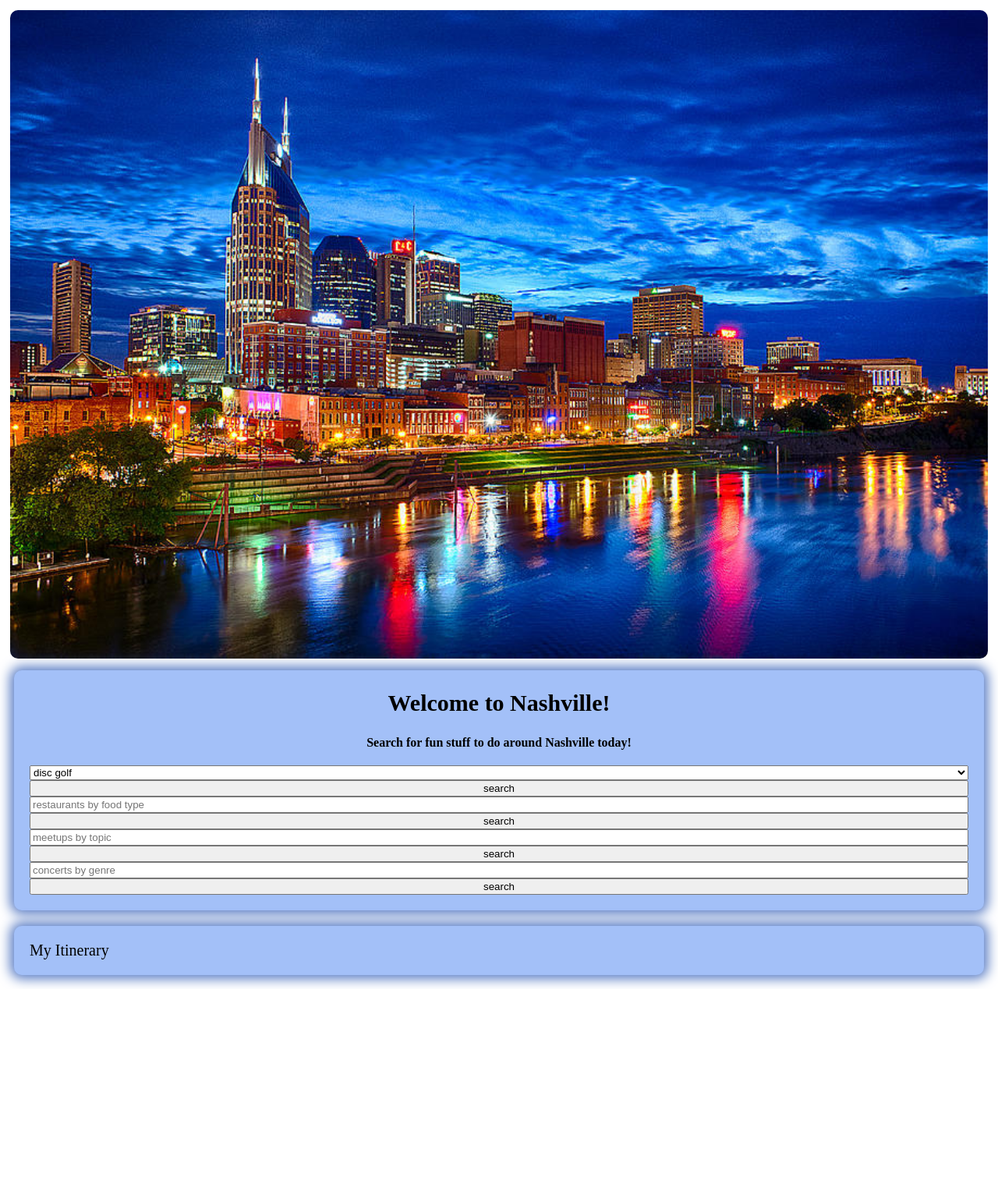
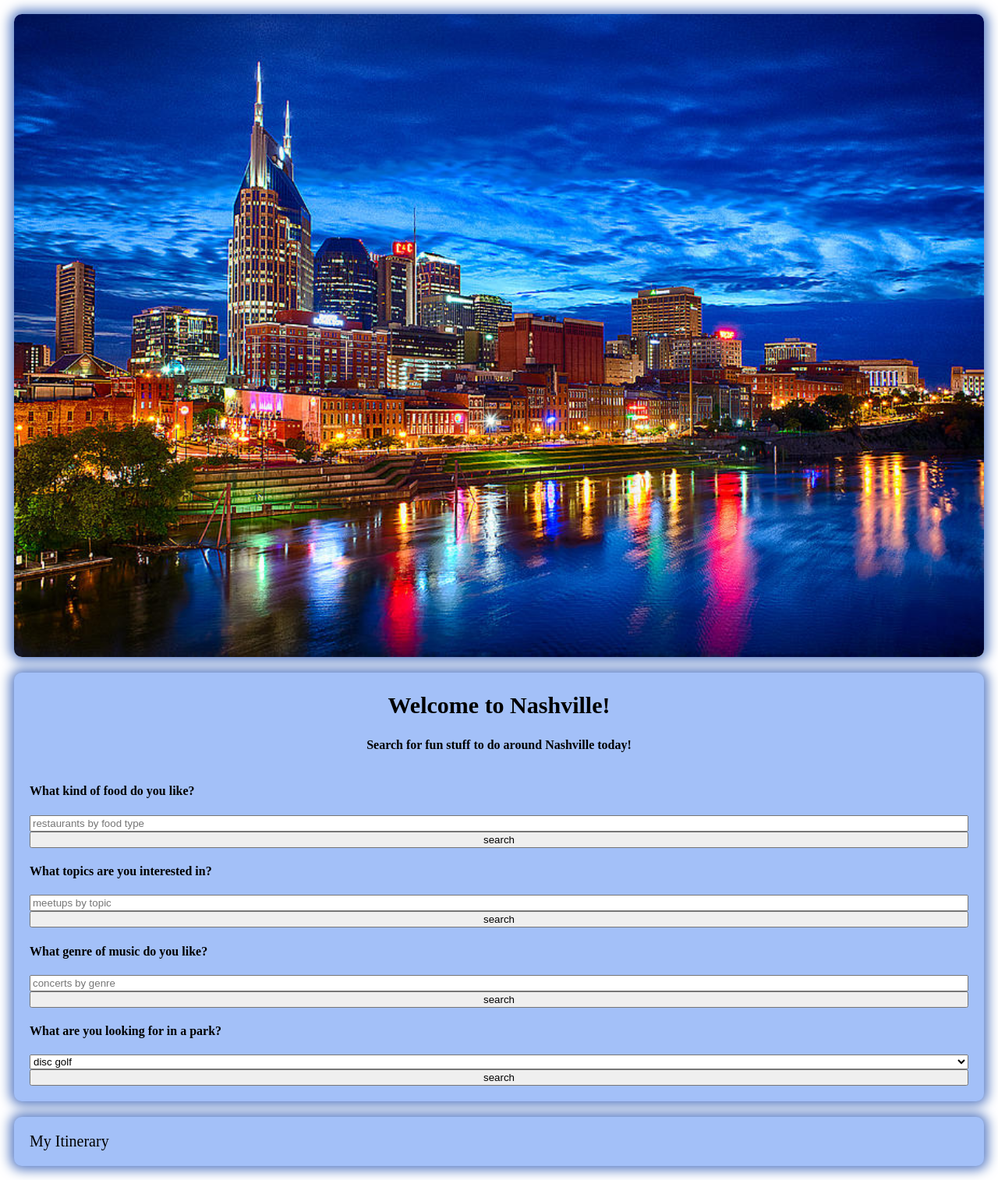
Before and after one commit to condemned-monkeys/welcome-to-nashville, a plain HTML site: page src/index.html in a window 1280 px wide. Shown: the whole page at 78% size. Before the commit the page ends 1269 px from the top, so only its background shows below. Drawn offline with Linux system fonts and the light colour scheme; no server answers.

Commit message:
Uploading touch ups to final project

```diff
--- a/api/database.json
+++ b/api/database.json
@@ -1,8 +1,8 @@
 {
   "itinerary": {
     "park": "Shelby Park:  Shelby Ave at South 20th St",
-    "restaurant": "The Pharmacy Burger Parlor & Beer Garden:  731 McFerrin Ave, Nashville 37206",
-    "meetup": "Lucky Sasquatch 2019",
+    "restaurant": "Taj Indian Restaurant:  3943 Nolensville Pike, Nashville 37211",
+    "meetup": "Nashville Hot Air Balloon Festival & Polo Match (FREE)",
     "concert": "Nashville Predators vs. Pittsburgh Penguins"
   }
 }
--- a/src/scripts/domManager.js
+++ b/src/scripts/domManager.js
@@ -66,17 +66,21 @@ createElement("h4", "", "", "Search for fun stuff to do around Nashville today!"
 //title and subtitle end
 
 //creates input fields and submit buttons
-createDropDown()
-createElement("button", "button", "", "search", "parkButton")
-
+createElement("h4", "", "", "What kind of food do you like?","")
 createElement("input", "text", "restaurants by food type", "", "foodType")
 createElement("button", "button", "", "search", "restaurantButton")
 
+createElement("h4", "", "", "What topics are you interested in?","")
 createElement("input", "text", "meetups by topic", "", "meetupTopic")
 createElement("button", "button", "", "search", "meetupButton")
 
+createElement("h4", "", "", "What genre of music do you like?","")
 createElement("input", "text", "concerts by genre", "", "concertGenre")
 createElement("button", "button", "", "search", "concertButton")
+
+createElement("h4", "", "", "What are you looking for in a park?","")
+createDropDown()
+createElement("button", "button", "", "search", "parkButton")
 //input fields and buttons end
 
 
--- a/src/styles/main.css
+++ b/src/styles/main.css
@@ -15,6 +15,8 @@
     max-width:100%;
     margin: 5px;
     border-radius: 10px;
+    margin: 10px;
+    box-shadow: 0px 0px 15px 5px rgb(89, 124, 196);
 }
 #formSection {
     display: flex;
```
